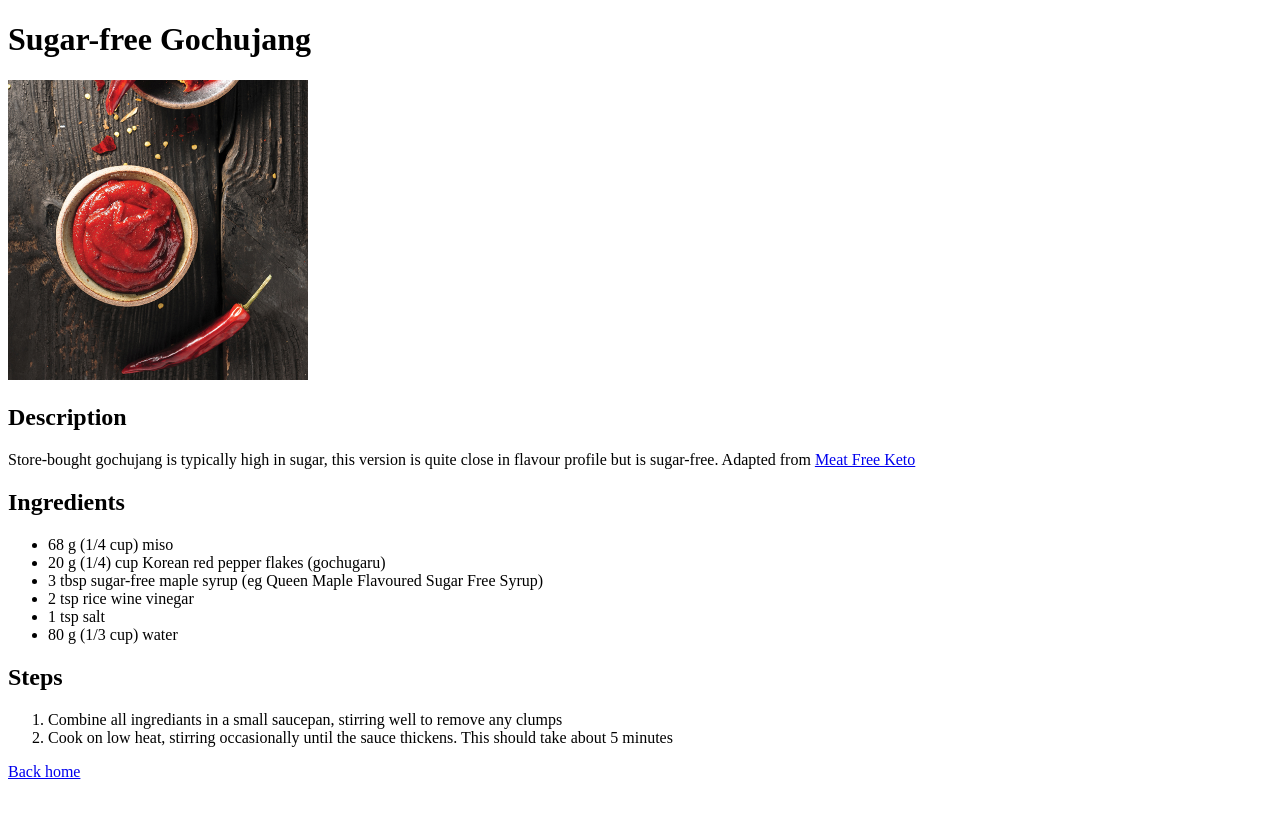
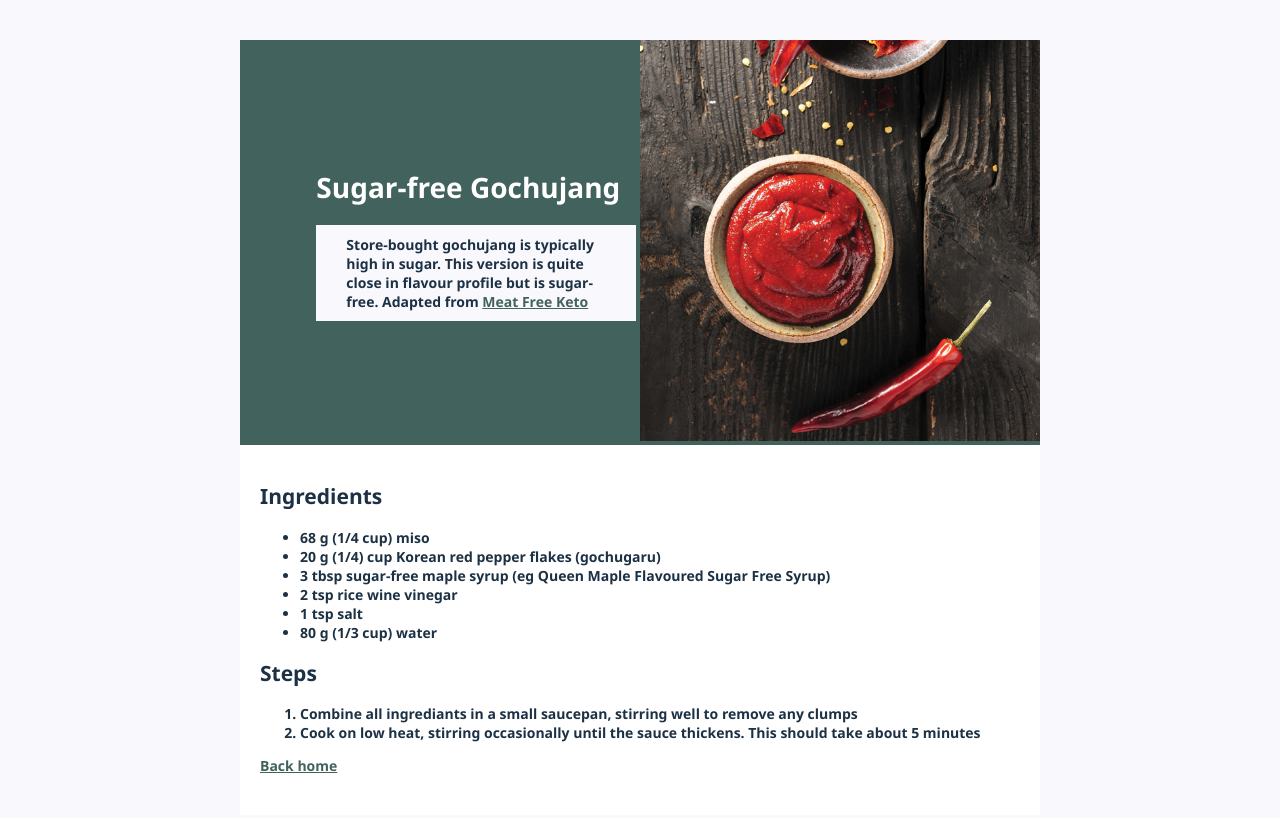
Before and after one commit to nataliakurikova/odin-recipes, a plain HTML site: page recipes/gochujang.html in a window 1280 px wide. Drawn offline with Linux system fonts and the light colour scheme.

Commit message:
Add styling using block and inline

```diff
--- a/recipes/gochujang.html
+++ b/recipes/gochujang.html
@@ -3,14 +3,23 @@
 <head>
     <meta charset="UTF-8">
     <meta name="viewport" content="width=device-width, initial-scale=1.0">
+    <link rel="stylesheet" href="../styles.css">
     <title>Sugar-free Gochujang</title>
 </head>
 <body>
-    <h1>Sugar-free Gochujang</h1>
-    <img src="../assets/gochujang.jpg" alt="a small bowl of thick smooth red sauce" width="300">
-    <h2>Description</h2>
-    <p>Store-bought gochujang is typically high in sugar, this version is quite close in flavour profile but is sugar-free. Adapted from <a href="https://meatfreeketo.com/easy-homemade-keto-gochujang-sugar-free-gluten-free-soy-free/">Meat Free Keto</a></p>
-    <h2>Ingredients</h2>
+    <div class="content">
+        <div class="page-heading">
+            <div class="title">
+                <h1>Sugar-free Gochujang</h1>
+                <p class="description">Store-bought gochujang is typically high in sugar. This version is quite close in flavour profile but is sugar-free. Adapted from <a href="https://meatfreeketo.com/easy-homemade-keto-gochujang-sugar-free-gluten-free-soy-free/">Meat Free Keto</a></p>
+            </div>
+            <div class="header-image">
+                    <img src="../assets/gochujang.jpg" alt="a small bowl of thick smooth red sauce" width="400">
+            </div>
+        </div>
+
+    <div class="recipe-text">
+            <h2>Ingredients</h2>
     <ul>
         <li>68 g (1/4 cup) miso</li>
         <li>20 g (1/4) cup Korean red pepper flakes (gochugaru)</li>
@@ -25,9 +34,8 @@
         <li>Combine all ingrediants in a small saucepan, stirring well to remove any clumps</li>
         <li>Cook on low heat, stirring occasionally until the sauce thickens. This should take about 5 minutes</li>
     </ol>
-
-
     <a href="../index.html">Back home</a>
-
+</div>
+</div>
 </body>
 </html>
--- /dev/null
+++ b/styles.css
@@ -0,0 +1,69 @@
+html {
+    box-sizing: border-box;
+  }
+
+  *,
+  *::before,
+  *::after {
+    box-sizing: inherit;
+  }
+
+body {
+    font-family: 'Segoe UI', Tahoma, Geneva, Verdana, sans-serif;
+    font-weight: 600;
+    font-size: 14px;
+    color: #1C3144;
+    background-color: #f9f8fd;
+}
+
+a {
+    color: #42625d;
+}
+
+.content {
+    background: #FFFFFF;
+    margin: 40px auto;
+    padding: 0 0 20px 0;
+    max-width: 800px;
+}
+
+
+.page-heading {
+    background-color: #42625d;
+    color: #fff;
+    text-align: right;
+}
+
+.title {
+    width: 40%;
+    display: inline-block;
+    text-align: left;
+    vertical-align: middle;
+}
+
+.title h1 {
+}
+
+.header-image {
+    width: 50%;
+    display: inline-block;
+    vertical-align: middle;
+    text-align: right;
+}
+
+.recipe-list li  {
+    display: inline-block;
+    margin: 30px;
+    border: 1px solid #1C3144;
+    padding: 20px;
+}
+
+p.description  {
+    color: #1C3144;
+    background-color: #f9f8fd;
+    padding: 10px 30px;
+}
+
+.recipe-text {
+padding: 20px;
+}
```
Also changed, not shown: index.html (+12 -1 lines), 1 other file.
